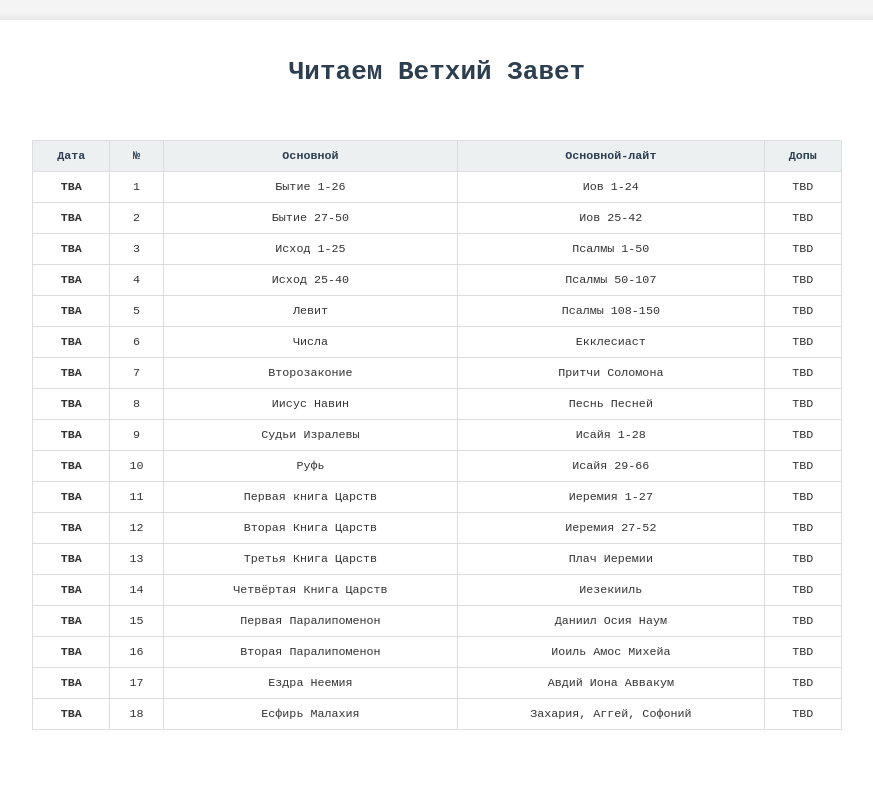
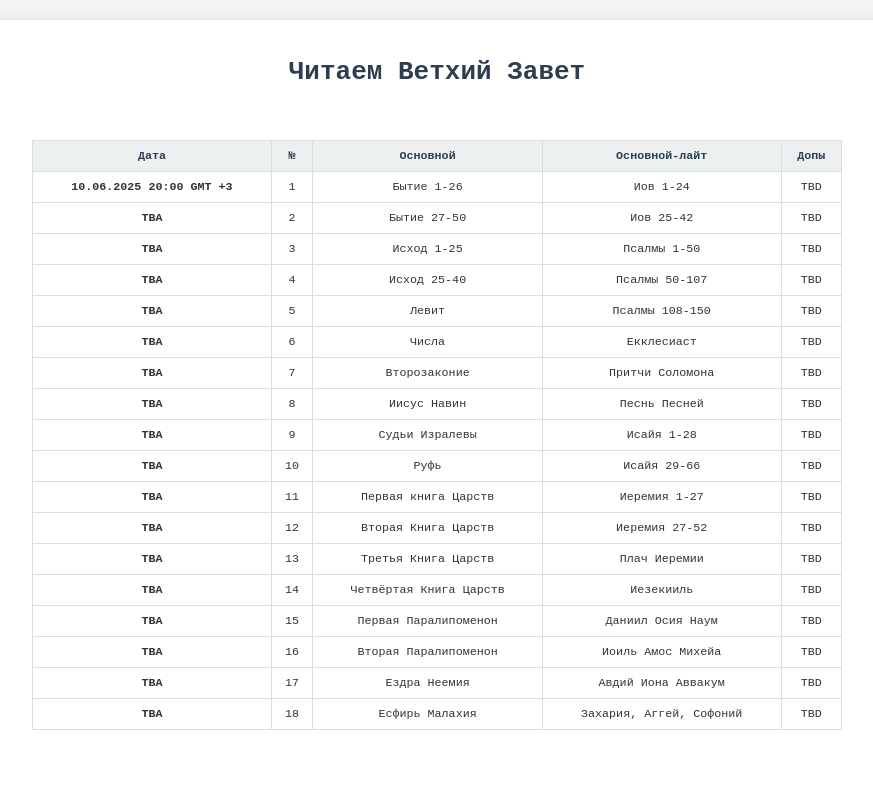
Before and after one commit to tgadeliya/readings, a plain HTML site: page index.html in a window 1280 px wide. Shown: the top 792 px of the page, without its empty margins (203-1076 px from the left). Drawn offline with Linux system fonts and the light colour scheme.

Commit message:
Date of the first meeting

```diff
--- a/index.html
+++ b/index.html
@@ -22,7 +22,7 @@
                 </tr>
             </thead>
             <tbody>
-                <tr><td>TBA</td><td>1</td><td>Бытие 1-26</td><td>Иов 1-24</td><td>TBD</td></tr>
+                <tr><td> 10.06.2025 20:00 GMT +3 </td><td>1</td><td>Бытие 1-26</td><td>Иов 1-24</td><td>TBD</td></tr>
                 <tr><td>TBA</td><td>2</td><td>Бытие 27-50</td><td>Иов 25-42</td><td>TBD</td></tr>
                 <tr><td>TBA</td><td>3</td><td>Исход 1-25</td><td>Псалмы 1-50</td><td>TBD</td></tr>
                 <tr><td>TBA</td><td>4</td><td>Исход 25-40</td><td>Псалмы 50-107</td><td>TBD</td></tr>
```
